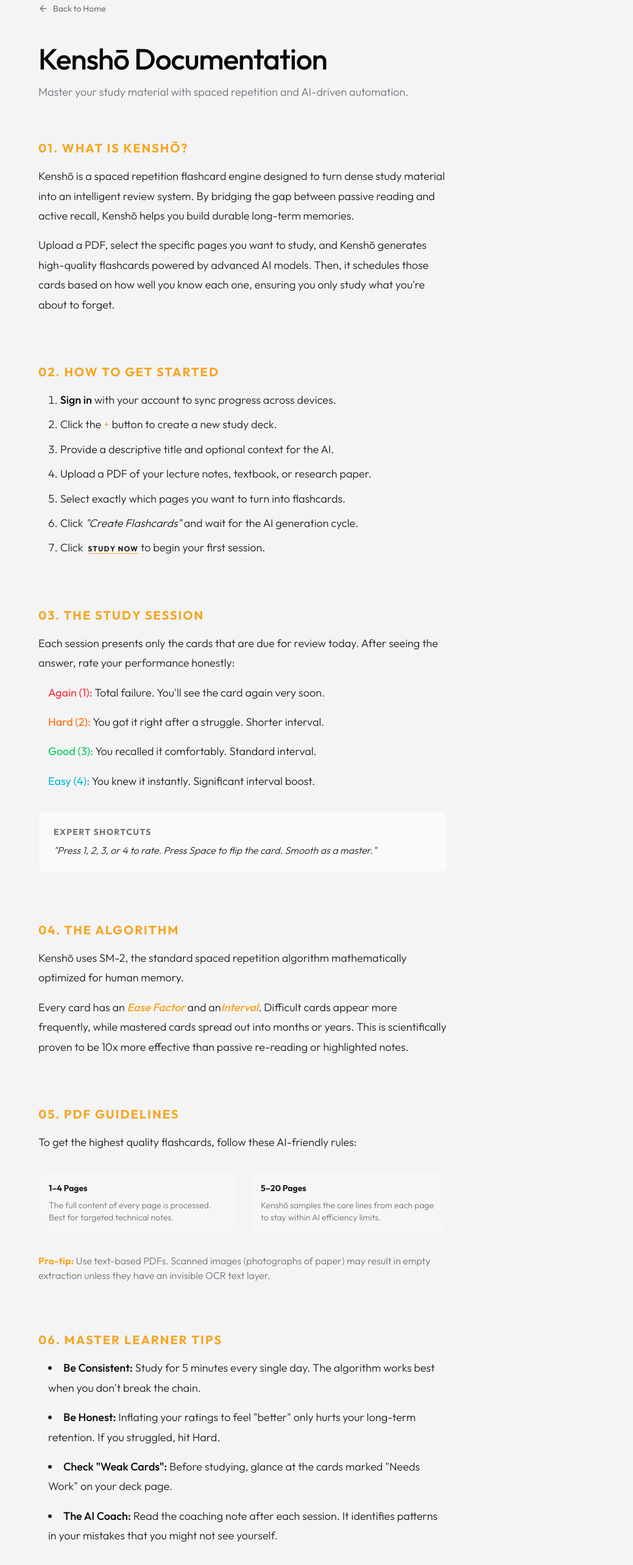
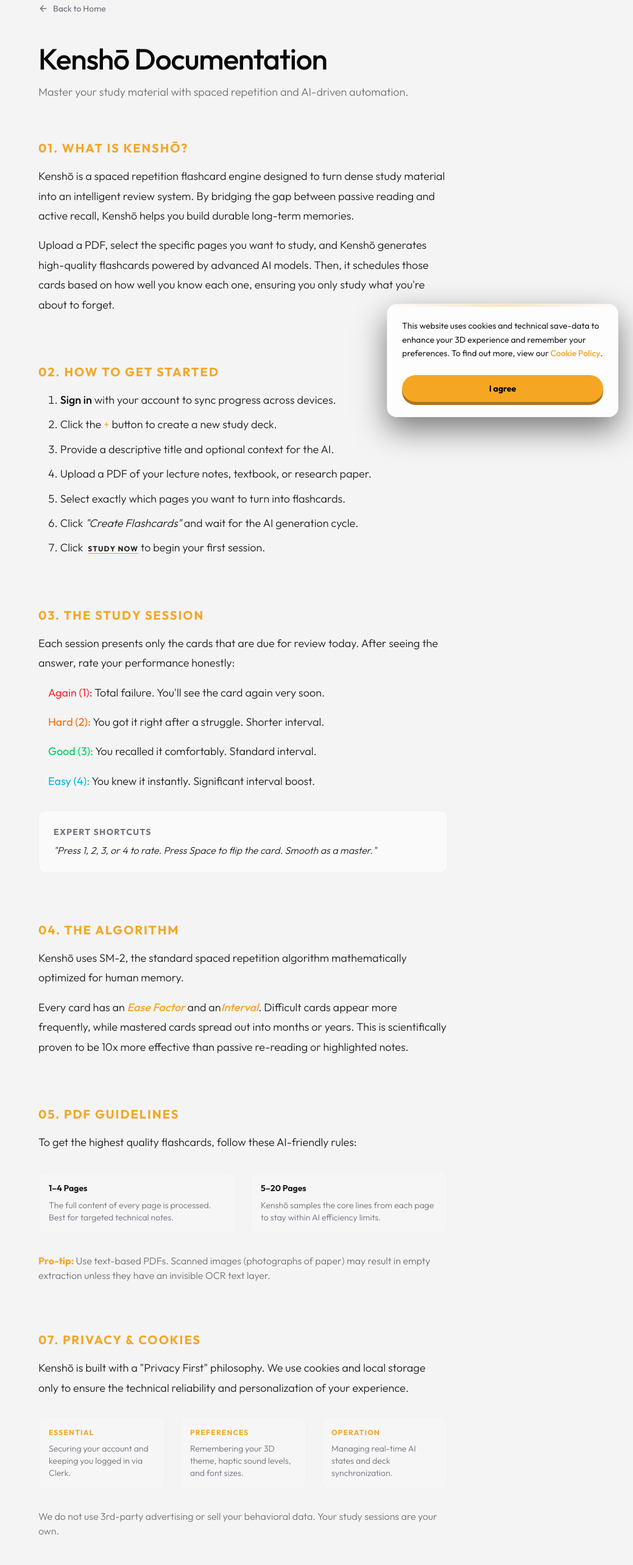
Before and after one commit to HarshalPatel1972/kensho-flashcard-engine, a Next.js app: page /docs in a window 1280 px wide. Shown: the part 92-2658 px from the top of the page at 61% size, without its empty margins (241-1280 px from the left). Built offline with nearby package versions, Linux system fonts and the light colour scheme; no server answers.

Commit message:
feat(ui): implement tactile 3D cookie consent and privacy policy

```diff
--- a/src/app/docs/page.tsx
+++ b/src/app/docs/page.tsx
@@ -143,23 +143,38 @@
               </div>
             </section>
 
-            {/* SECTION 6 */}
-            <section className="space-y-4">
+            {/* SECTION 7 */}
+            <section id="cookies" className="space-y-4 scroll-mt-24">
               <h2 className="text-xl font-bold uppercase tracking-widest text-gold text-right md:text-left">
-                06. Master Learner Tips
+                07. Privacy & Cookies
               </h2>
-              <div className="text-lg leading-[1.8] font-light text-primary/90 space-y-6">
-                <ul className="list-disc list-inside space-y-4 pl-4">
-                  <li><span className="font-medium text-primary">Be Consistent:</span> Study for 5 minutes every single day. The algorithm works best when you don't break the chain.</li>
-                  <li><span className="font-medium text-primary">Be Honest:</span> Inflating your ratings to feel "better" only hurts your long-term retention. If you struggled, hit Hard.</li>
-                  <li><span className="font-medium text-primary">Check "Weak Cards":</span> Before studying, glance at the cards marked "Needs Work" on your deck page.</li>
-                  <li><span className="font-medium text-primary">The AI Coach:</span> Read the coaching note after each session. It identifies patterns in your mistakes that you might not see yourself.</li>
-                </ul>
+              <div className="text-lg leading-[1.8] font-light text-primary/90 space-y-4">
+                <p>
+                  Kenshō is built with a "Privacy First" philosophy. We use cookies and local storage only
+                  to ensure the technical reliability and personalization of your experience.
+                </p>
+                <div className="grid grid-cols-1 md:grid-cols-3 gap-6 pt-4">
+                  <div className="p-4 rounded-xl border border-border/30 bg-surface/20">
+                    <p className="font-bold text-xs uppercase tracking-widest text-gold mb-2">Essential</p>
+                    <p className="text-sm text-secondary">Securing your account and keeping you logged in via Clerk.</p>
+                  </div>
+                  <div className="p-4 rounded-xl border border-border/30 bg-surface/20">
+                    <p className="font-bold text-xs uppercase tracking-widest text-gold mb-2">Preferences</p>
+                    <p className="text-sm text-secondary">Remembering your 3D theme, haptic sound levels, and font sizes.</p>
+                  </div>
+                  <div className="p-4 rounded-xl border border-border/30 bg-surface/20">
+                    <p className="font-bold text-xs uppercase tracking-widest text-gold mb-2">Operation</p>
+                    <p className="text-sm text-secondary">Managing real-time AI states and deck synchronization.</p>
+                  </div>
+                </div>
+                <p className="text-base text-secondary pt-4">
+                  We do not use 3rd-party advertising or sell your behavioral data. Your study sessions
+                  are your own.
+                </p>
               </div>
             </section>
 
           </main>
-
           <footer className="pt-16 border-t border-border/30 text-center">
             <Link
               href={isSignedIn ? "/dashboard" : "/"}
--- a/src/app/layout.tsx
+++ b/src/app/layout.tsx
@@ -5,6 +5,7 @@
 import "./globals.css";
 import { ThemeProvider } from "@/components/ThemeProvider";
 import { SettingsProvider } from "@/providers/SettingsProvider";
+import { CookieBanner } from "@/components/CookieBanner";
 
 const outfit = Outfit({ subsets: ["latin"] });
 
@@ -39,6 +40,7 @@
           <ThemeProvider attribute="class" defaultTheme="system" enableSystem>
             <SettingsProvider>
               {children}
+              <CookieBanner />
               <Toaster richColors position="top-right" />
             </SettingsProvider>
           </ThemeProvider>
--- /dev/null
+++ b/src/components/CookieBanner.tsx
@@ -0,0 +1,70 @@
+"use client";
+
+import { useState, useEffect } from "react";
+import { motion, AnimatePresence } from "framer-motion";
+import Link from "next/link";
+import { useKenshoSounds } from "@/hooks/use-kensho-sounds";
+
+const STORAGE_KEY = "kensho-cookies-accepted";
+
+export function CookieBanner() {
+  const [isVisible, setIsVisible] = useState(false);
+  const { playClick } = useKenshoSounds();
+
+  useEffect(() => {
+    // Check if user has already accepted
+    const accepted = localStorage.getItem(STORAGE_KEY);
+    if (!accepted) {
+      // Delay entrance for better feel
+      const timer = setTimeout(() => setIsVisible(true), 1500);
+      return () => clearTimeout(timer);
+    }
+  }, []);
+
+  const handleAccept = () => {
+    playClick();
+    localStorage.setItem(STORAGE_KEY, "true");
+    setIsVisible(false);
+  };
+
+  return (
+    <AnimatePresence>
+      {isVisible && (
+        <motion.div
+          initial={{ opacity: 0, y: 50, scale: 0.9 }}
+          animate={{ opacity: 1, y: 0, scale: 1 }}
+          exit={{ opacity: 0, y: 20, scale: 0.95 }}
+          className="fixed bottom-6 right-6 z-[100] w-[320px] md:w-[380px]"
+        >
+          <div className="relative bg-surface/80 backdrop-blur-xl border border-border/50 rounded-2xl p-6 shadow-[0_20px_50px_rgba(0,0,0,0.5)] overflow-hidden">
+            {/* Subtle Gold Accent */}
+            <div className="absolute top-0 left-0 w-full h-1 bg-gradient-to-r from-transparent via-gold/30 to-transparent" />
+
+            <div className="space-y-4">
+              <p className="text-sm leading-relaxed text-primary/90">
+                This website uses cookies and technical save-data to enhance your 3D experience
+                and remember your preferences. To find out more, view our{" "}
+                <Link
+                  href="/docs#cookies"
+                  className="text-gold hover:underline font-medium"
+                  onClick={() => playClick()}
+                >
+                  Cookie Policy
+                </Link>.
+              </p>
+
+              <div className="pt-2">
+                <button
+                  onClick={handleAccept}
+                  className="w-full btn-kensho-3d py-3 text-sm"
+                >
+                  I agree
+                </button>
+              </div>
+            </div>
+          </div>
+        </motion.div>
+      )}
+    </AnimatePresence>
+  );
+}
```
